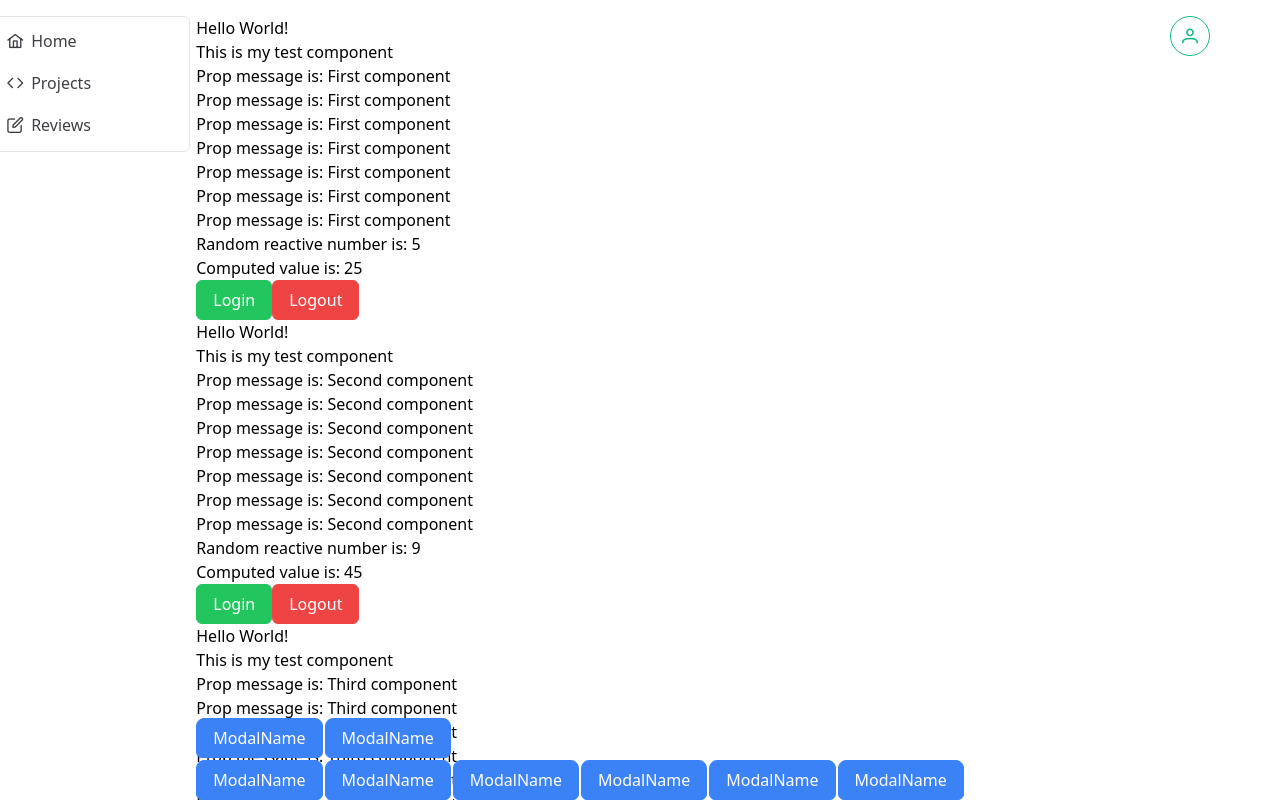
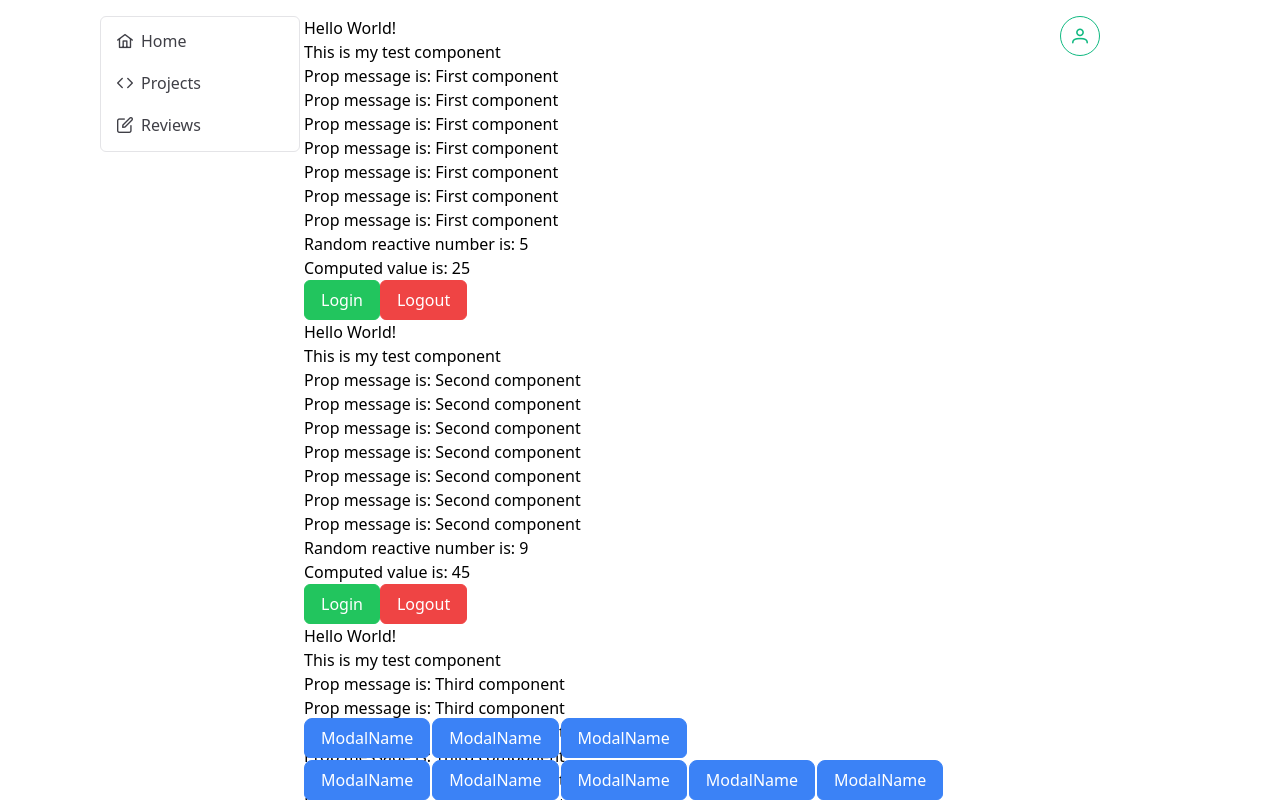
Before and after one commit to Fendro/Portfolio, a Vue app in the folder client/: page / in a window 1280 px wide. Built offline with nearby package versions, Linux system fonts and the light colour scheme.

Commit message:
styling improvements, reviews and projects wip

```diff
--- a/client/index.html
+++ b/client/index.html
@@ -1,5 +1,5 @@
 <!doctype html>
-<html class="max-w-screen max-h-screen overflow-hidden" lang="en">
+<html lang="en">
   <head>
     <meta charset="UTF-8" />
     <link rel="icon" href="/favicon.ico" />
--- a/client/src/App.vue
+++ b/client/src/App.vue
@@ -1,3 +1,25 @@
+<template>
+  <div class="flex h-screen w-screen justify-center overflow-hidden">
+    <nav class="sticky top-0 min-w-52">
+      <NavigationBar
+        class="z-navigation absolute left-1/2 top-4 -translate-x-1/2"
+      />
+    </nav>
+    <main
+      class="flex flex-1 flex-col gap-1 overflow-y-auto pt-4 sm:max-w-sm md:max-w-lg lg:max-w-xl xl:max-w-2xl 2xl:max-w-3xl"
+    >
+      <RouterView class="w-full" />
+      <ModalShelf class="sticky bottom-0 mt-auto" />
+    </main>
+    <nav class="sticky top-0 min-w-52">
+      <NavigationUserMenu
+        class="z-navigation absolute right-1/2 top-4 translate-x-1/2"
+      />
+    </nav>
+  </div>
+  <Toast position="bottom-right" />
+</template>
+
 <script setup lang="ts">
 import Toast from 'primevue/toast';
 import { RouterView } from 'vue-router';
@@ -7,22 +29,4 @@ import NavigationBar from '@/infrastructure/components/navigation/NavigationBar.
 import NavigationUserMenu from '@/infrastructure/components/navigation/NavigationUserMenu.vue';
 </script>
 
-<template>
-  <div class="flex h-screen gap-4 overflow-y-scroll">
-    <nav class="sticky top-0 h-screen w-52">
-      <NavigationBar class="absolute left-1/2 top-4 z-50 -translate-x-1/2" />
-    </nav>
-    <main class="flex flex-col gap-1 pt-4">
-      <RouterView />
-      <ModalShelf class="sticky bottom-0 mt-auto" />
-    </main>
-    <nav class="sticky top-0 h-screen w-52">
-      <NavigationUserMenu
-        class="absolute right-1/2 top-4 z-50 translate-x-1/2"
-      />
-    </nav>
-  </div>
-  <Toast position="bottom-right" />
-</template>
-
 <style scoped></style>
--- a/client/src/infrastructure/components/navigation/NavigationUserMenu.vue
+++ b/client/src/infrastructure/components/navigation/NavigationUserMenu.vue
@@ -1,11 +1,8 @@
 <template>
-  <div class="card flex justify-content-center">
-    <ButtonUserProfile
-      @click.prevent="toggleMenu(!isMenuToggled)"
-      @focusin="toggleMenu(true)"
-      @focusout="toggleMenu(false)"
-      @keyup="toggleOnEscape"
-    />
+  <div class="card justify-content-center flex">
+    <div @click="toggleMenu(!isMenuToggled)" @keyup="toggleOnEscape">
+      <ButtonUserProfile />
+    </div>
     <Menu
       :model="isAuthenticated() ? userMenuItems : guestMenuItems"
       v-if="isMenuToggled"
@@ -33,11 +30,13 @@
 </template>
 
 <script setup>
-import { RouteEnum } from "@/core/enums";
-import { AuthenticationService } from "@/core/services";
-import { useUserProfileStore } from "@/core/stores/user/userProfileStore";
-import ButtonUserProfile from "@/infrastructure/components/buttons/ButtonUserProfile.vue";
-import { ref } from "vue";
+import { ref } from 'vue';
+
+import { RouteEnum } from '@/core/enums';
+import { AuthenticationService } from '@/core/services';
+import { useUserProfileStore } from '@/core/stores/user/userProfileStore';
+import ButtonUserProfile from '@/infrastructure/components/buttons/ButtonUserProfile.vue';
+import router from '@/infrastructure/router';
 
 const isMenuToggled = ref(false);
 const { isAuthenticated } = useUserProfileStore();
@@ -45,21 +44,25 @@ const authenticationService = new AuthenticationService();
 
 const guestMenuItems = ref([
   {
-    label: "Login",
-    icon: "pi pi-arrow-right",
+    label: 'Login',
+    icon: 'pi pi-arrow-right',
     route: RouteEnum.Login,
+    command: () => authenticationService.loginAsync(),
   },
 ]);
 const userMenuItems = ref([
   {
-    label: "Account",
-    icon: "pi pi-arrow-right",
+    label: 'Account',
+    icon: 'pi pi-arrow-right',
     route: RouteEnum.Account,
   },
   {
-    label: "Logout",
-    icon: "pi pi-arrow-right",
-    command: () => authenticationService.logout(),
+    label: 'Logout',
+    icon: 'pi pi-arrow-right',
+    command: () => {
+      authenticationService.logout();
+      router.push(RouteEnum.Home);
+    },
   },
 ]);
 
@@ -68,7 +71,7 @@ function toggleMenu(value) {
 }
 
 function toggleOnEscape(event) {
-  if (event.key === "Escape") toggleMenu(false);
+  if (event.key === 'Escape') toggleMenu(false);
 }
 </script>
 
--- a/client/src/infrastructure/router/index.ts
+++ b/client/src/infrastructure/router/index.ts
@@ -1,7 +1,8 @@
-import { RouteEnum } from "@/core/enums";
-import { useUserProfileStore } from "@/core/stores/user/userProfileStore";
-import HomeView from "@/infrastructure/views/HomeView.vue";
-import { createRouter, createWebHistory } from "vue-router";
+import { createRouter, createWebHistory } from 'vue-router';
+
+import { RouteEnum } from '@/core/enums';
+import { useUserProfileStore } from '@/core/stores/user/userProfileStore';
+import HomeView from '@/infrastructure/views/HomeView.vue';
 
 const router = createRouter({
   history: createWebHistory(import.meta.env.BASE_URL),
@@ -10,7 +11,7 @@ const router = createRouter({
       path: RouteEnum.Account,
       name: RouteEnum.Account,
       meta: { requiresAuth: true },
-      component: () => import("@/infrastructure/views/AccountView.vue"),
+      component: () => import('@/infrastructure/views/AccountView.vue'),
     },
     {
       path: RouteEnum.Home,
@@ -20,33 +21,31 @@ const router = createRouter({
     {
       path: RouteEnum.Login,
       name: RouteEnum.Login,
-      component: () => import("@/infrastructure/views/LoginView.vue"),
+      component: () => import('@/infrastructure/views/LoginView.vue'),
     },
     {
       path: RouteEnum.Projects,
       name: RouteEnum.Projects,
-      component: () => import("@/infrastructure/views/ProjectsView.vue"),
+      component: () => import('@/infrastructure/views/ProjectsView.vue'),
     },
     {
       path: RouteEnum.Register,
       name: RouteEnum.Register,
-      component: () => import("@/infrastructure/views/RegisterView.vue"),
+      component: () => import('@/infrastructure/views/RegisterView.vue'),
     },
     {
       path: RouteEnum.Reviews,
       name: RouteEnum.Reviews,
-      component: () => import("@/infrastructure/views/ReviewsView.vue"),
+      component: () => import('@/infrastructure/views/ReviewsView.vue'),
     },
   ],
 });
 
-router.beforeEach((to, from, next) => {
+router.beforeEach((to, from) => {
   const { isAuthenticated } = useUserProfileStore();
 
   if (to.path === RouteEnum.Login && isAuthenticated()) return RouteEnum.Home;
   if (to.meta.requiresAuth && !isAuthenticated()) return RouteEnum.Login;
-
-  next();
 });
 
 export default router;
--- a/client/src/infrastructure/views/ReviewsView.vue
+++ b/client/src/infrastructure/views/ReviewsView.vue
@@ -1,12 +1,28 @@
 <template>
-  <section>
+  <section class="grid">
+    <Textarea
+      v-bind:disabled="!isAuthenticated()"
+      v-bind:invalid="containsProfanity"
+      @input="checkForProfanity"
+      auto-resize
+      class="mx-2 max-h-80 min-h-20"
+    />
     <Button label="Leave a review" />
-    <Textarea />
   </section>
 </template>
 
 <script setup lang="ts">
-import Textarea from "primevue/textarea";
+import Textarea from 'primevue/textarea';
+import { ref } from 'vue';
+
+import { useUserProfileStore } from '@/core/stores/user/userProfileStore';
+
+const { isAuthenticated } = useUserProfileStore();
+const containsProfanity = ref(false);
+const checkForProfanity = (event: Event) => {
+  const textarea = event.target as HTMLTextAreaElement;
+  containsProfanity.value = textarea.value.includes('fuck');
+};
 </script>
 
 <style scoped></style>
--- a/client/tailwind.config.js
+++ b/client/tailwind.config.js
@@ -1,46 +1,52 @@
 /** @type {import('tailwindcss').Config} */
 
 export default {
-  content: ["./index.html", "./src/**/*.{vue,js,ts,jsx,tsx}"],
-  darkMode: "class",
+  content: ['./index.html', './src/**/*.{vue,js,ts,jsx,tsx}'],
+  darkMode: 'class',
   theme: {
     extend: {
       colors: {
-        primary: "rgb(var(--primary))",
-        "primary-inverse": "rgb(var(--primary-inverse))",
-        "primary-hover": "rgb(var(--primary-hover))",
-        "primary-active-color": "rgb(var(--primary-active-color))",
+        primary: 'rgb(var(--primary))',
+        'primary-inverse': 'rgb(var(--primary-inverse))',
+        'primary-hover': 'rgb(var(--primary-hover))',
+        'primary-active-color': 'rgb(var(--primary-active-color))',
 
-        "primary-highlight":
-          "rgb(var(--primary)/var(--primary-highlight-opacity))",
-        "primary-highlight-inverse": "rgb(var(--primary-highlight-inverse))",
-        "primary-highlight-hover":
-          "rgb(var(--primary)/var(--primary-highlight-hover-opacity))",
+        'primary-highlight':
+          'rgb(var(--primary)/var(--primary-highlight-opacity))',
+        'primary-highlight-inverse': 'rgb(var(--primary-highlight-inverse))',
+        'primary-highlight-hover':
+          'rgb(var(--primary)/var(--primary-highlight-hover-opacity))',
 
-        "primary-50": "rgb(var(--primary-50))",
-        "primary-100": "rgb(var(--primary-100))",
-        "primary-200": "rgb(var(--primary-200))",
-        "primary-300": "rgb(var(--primary-300))",
-        "primary-400": "rgb(var(--primary-400))",
-        "primary-500": "rgb(var(--primary-500))",
-        "primary-600": "rgb(var(--primary-600))",
-        "primary-700": "rgb(var(--primary-700))",
-        "primary-800": "rgb(var(--primary-800))",
-        "primary-900": "rgb(var(--primary-900))",
-        "primary-950": "rgb(var(--primary-950))",
+        'primary-50': 'rgb(var(--primary-50))',
+        'primary-100': 'rgb(var(--primary-100))',
+        'primary-200': 'rgb(var(--primary-200))',
+        'primary-300': 'rgb(var(--primary-300))',
+        'primary-400': 'rgb(var(--primary-400))',
+        'primary-500': 'rgb(var(--primary-500))',
+        'primary-600': 'rgb(var(--primary-600))',
+        'primary-700': 'rgb(var(--primary-700))',
+        'primary-800': 'rgb(var(--primary-800))',
+        'primary-900': 'rgb(var(--primary-900))',
+        'primary-950': 'rgb(var(--primary-950))',
 
-        "surface-0": "rgb(var(--surface-0))",
-        "surface-50": "rgb(var(--surface-50))",
-        "surface-100": "rgb(var(--surface-100))",
-        "surface-200": "rgb(var(--surface-200))",
-        "surface-300": "rgb(var(--surface-300))",
-        "surface-400": "rgb(var(--surface-400))",
-        "surface-500": "rgb(var(--surface-500))",
-        "surface-600": "rgb(var(--surface-600))",
-        "surface-700": "rgb(var(--surface-700))",
-        "surface-800": "rgb(var(--surface-800))",
-        "surface-900": "rgb(var(--surface-900))",
-        "surface-950": "rgb(var(--surface-950))",
+        'surface-0': 'rgb(var(--surface-0))',
+        'surface-50': 'rgb(var(--surface-50))',
+        'surface-100': 'rgb(var(--surface-100))',
+        'surface-200': 'rgb(var(--surface-200))',
+        'surface-300': 'rgb(var(--surface-300))',
+        'surface-400': 'rgb(var(--surface-400))',
+        'surface-500': 'rgb(var(--surface-500))',
+        'surface-600': 'rgb(var(--surface-600))',
+        'surface-700': 'rgb(var(--surface-700))',
+        'surface-800': 'rgb(var(--surface-800))',
+        'surface-900': 'rgb(var(--surface-900))',
+        'surface-950': 'rgb(var(--surface-950))',
+      },
+      zIndex: {
+        navigation: '10',
+        tooltip: '20',
+        modal: '30',
+        'modal-tooltip': '40',
       },
     },
   },
```
Also changed, not shown: client/src/core/services/AuthenticationService.ts (+6 -6 lines), client/src/core/services/FetchService.ts (+13 -11 lines), client/src/infrastructure/components/carousels/CarouselProjects.vue (+20 -25 lines).
